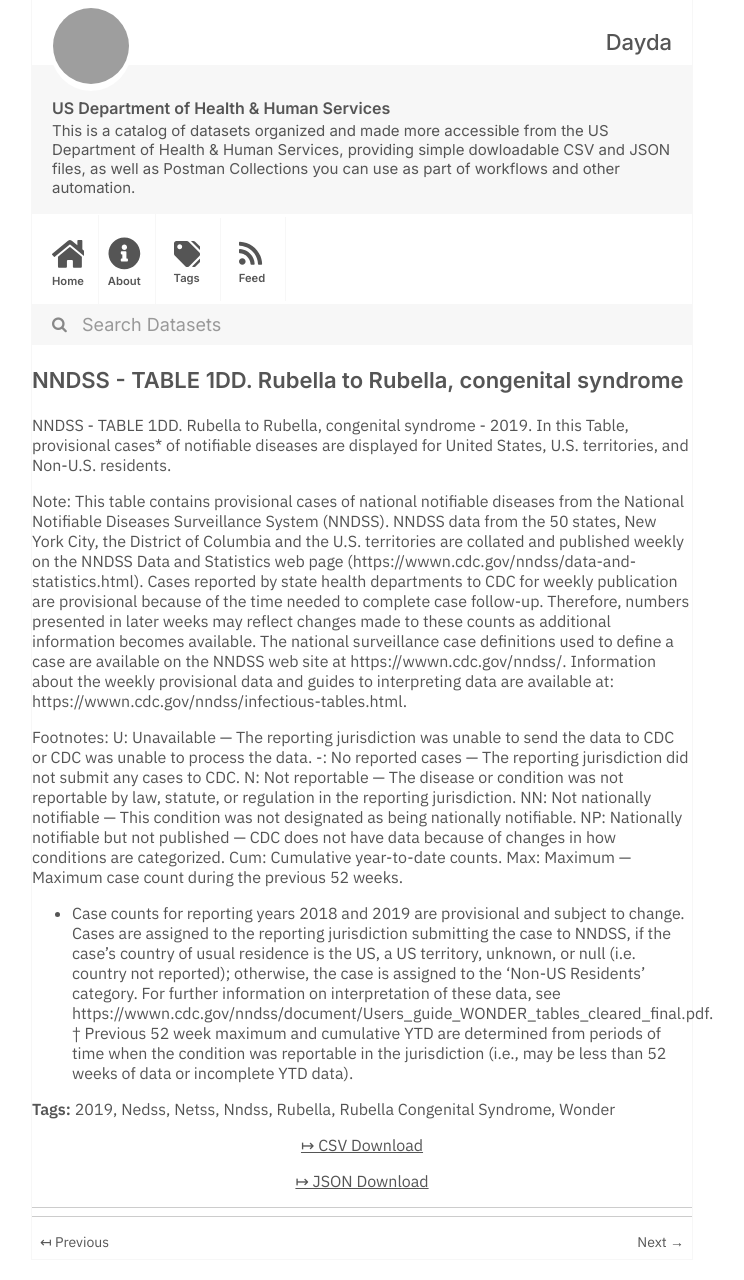
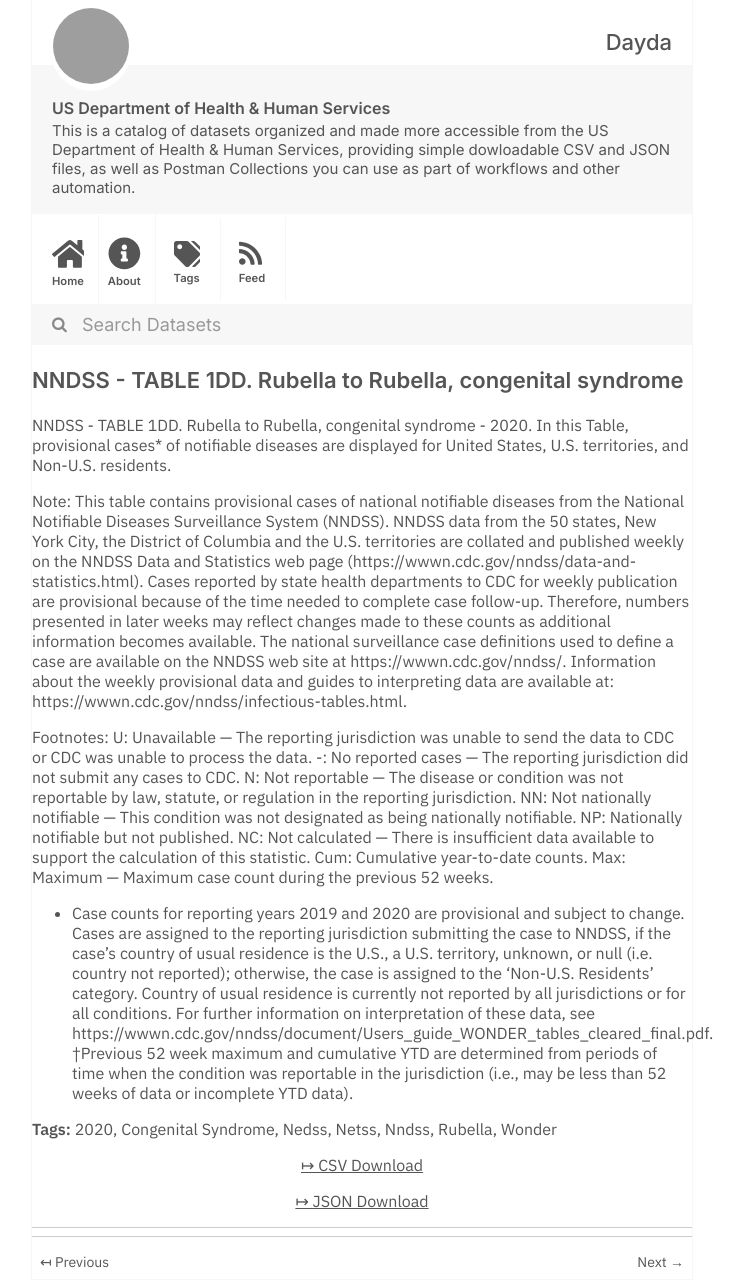
Before and after one commit to dayda-entities/us-department-of-health-and-human-services, a Jekyll site: the page built from _posts/2020-11-10-nndss-table-1dd.-rubella-to-rubella-congenital-syndrome.md, in a window 1280 px wide. Shown: the whole page, without its empty margins (278-1022 px from the left). Built offline with Jekyll 4.4.1, drawn with Linux system fonts in a browser that asks for light colours; grey boxes are pictures that could not be loaded.

Commit message:
Publish Data

```diff
--- a/_posts/2020-11-10-nndss-table-1dd.-rubella-to-rubella-congenital-syndrome.md
+++ b/_posts/2020-11-10-nndss-table-1dd.-rubella-to-rubella-congenital-syndrome.md
@@ -1,24 +1,24 @@
 ---
 title: 'NNDSS - TABLE 1DD. Rubella to Rubella, congenital syndrome'
-created: '2020-11-10T16:17:44.760090'
-modified: '2021-04-17T02:19:10.452412'
+created: '2020-11-10T16:16:35.865127'
+modified: '2021-04-17T03:01:32.899225'
 state: active
 type: dataset
 tags:
-  - '2019'
+  - '2020'
+  - Congenital Syndrome
   - Nedss
   - Netss
   - Nndss
   - Rubella
-  - Rubella Congenital Syndrome
   - Wonder
 groups: []
-csv_url: 'https://data.cdc.gov/api/views/2khz-k7sv/rows.csv?accessType=DOWNLOAD'
-json_url: 'https://data.cdc.gov/api/views/2khz-k7sv/rows.json?accessType=DOWNLOAD'
+csv_url: 'https://data.cdc.gov/api/views/smic-9bf9/rows.csv?accessType=DOWNLOAD'
+json_url: 'https://data.cdc.gov/api/views/smic-9bf9/rows.json?accessType=DOWNLOAD'
 layout: post
 
 ---
-NNDSS - TABLE 1DD. Rubella to Rubella, congenital syndrome  - 2019. In this Table, provisional cases* of notifiable diseases are displayed for United States, U.S. territories, and Non-U.S. residents.
+NNDSS - TABLE 1DD. Rubella to Rubella, congenital syndrome - 2020. In this Table, provisional cases* of notifiable diseases are displayed for United States, U.S. territories, and Non-U.S. residents.
 
 Note:
 This table contains provisional cases of national notifiable diseases from the National Notifiable Diseases Surveillance System (NNDSS). NNDSS data from the 50 states, New York City, the District of Columbia and the U.S. territories are collated and published weekly on the NNDSS Data and Statistics web page (https://wwwn.cdc.gov/nndss/data-and-statistics.html). Cases reported by state health departments to CDC for weekly publication are provisional because of the time needed to complete case follow-up. Therefore, numbers presented in later weeks may reflect changes made to these counts as additional information becomes available. The national surveillance case definitions used to define a case are available on the NNDSS web site at https://wwwn.cdc.gov/nndss/. Information about the weekly provisional data and guides to interpreting data are available at: https://wwwn.cdc.gov/nndss/infectious-tables.html.
@@ -28,8 +28,9 @@ U: Unavailable — The reporting jurisdiction was unable to send the data to CDC
 -: No reported cases — The reporting jurisdiction did not submit any cases to CDC.
 N: Not reportable — The disease or condition was not reportable by law, statute, or regulation in the reporting jurisdiction.
 NN: Not nationally notifiable — This condition was not designated as being nationally notifiable.
-NP: Nationally notifiable but not published — CDC does not have data because of changes in how conditions are categorized.
+NP: Nationally notifiable but not published.
+NC: Not calculated — There is insufficient data available to support the calculation of this statistic.
 Cum: Cumulative year-to-date counts.
-Max: Maximum — Maximum case count during the previous 52 weeks.
-* Case counts for reporting years 2018 and 2019 are provisional and subject to change. Cases are assigned to the reporting jurisdiction submitting the case to NNDSS, if the case's country of usual residence is the US, a US territory, unknown, or null (i.e. country not reported); otherwise, the case is assigned to the 'Non-US Residents' category. For further information on interpretation of these data, see https://wwwn.cdc.gov/nndss/document/Users_guide_WONDER_tables_cleared_final.pdf.
-† Previous 52 week maximum and cumulative YTD are determined from periods of time when the condition was reportable in the jurisdiction (i.e., may be less than 52 weeks of data or incomplete YTD data).
+ Max: Maximum — Maximum case count during the previous 52 weeks.
+* Case counts for reporting years 2019 and 2020 are provisional and subject to change. Cases are assigned to the reporting jurisdiction submitting the case to NNDSS, if the case's country of usual residence is the U.S., a U.S. territory, unknown, or null (i.e. country not reported); otherwise, the case is assigned to the 'Non-U.S. Residents' category. Country of usual residence is currently not reported by all jurisdictions or for all conditions. For further information on interpretation of these data, see https://wwwn.cdc.gov/nndss/document/Users_guide_WONDER_tables_cleared_final.pdf.
+†Previous 52 week maximum and cumulative YTD are determined from periods of time when the condition was reportable in the jurisdiction (i.e., may be less than 52 weeks of data or incomplete YTD data).
```
